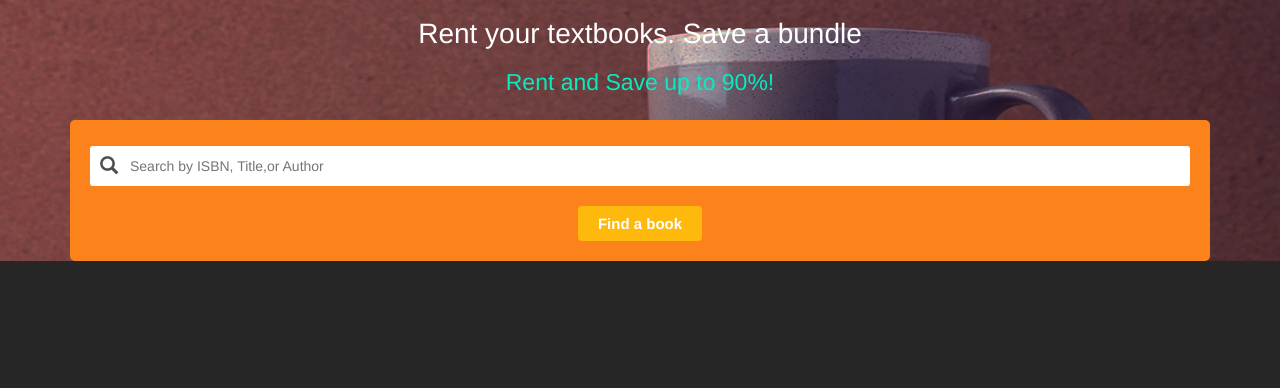
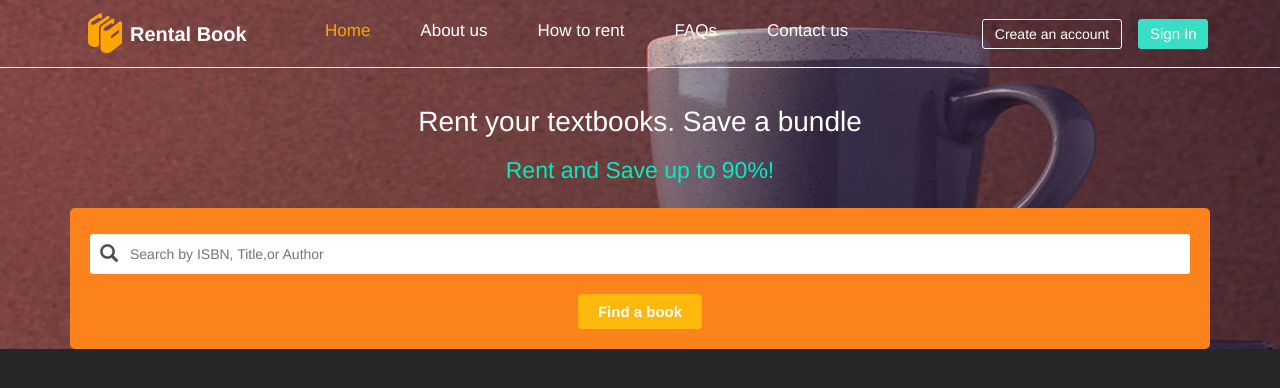
Before and after one commit to Praveen-O-Krishnan/bookstore, a website: page index.html in a window 1280 px wide. Drawn offline with nearby package versions, Linux system fonts and the light colour scheme.

Commit message:
added navigation header

```diff
--- /dev/null
+++ b/css/header-navigation.css
@@ -0,0 +1,117 @@
+
+.logoimage{
+  width: 40px;
+  margin-top: 20px;
+}
+.logotext{
+  position: absolute;
+  font-size: 18px;
+  padding-left: 5px;
+  font-weight: bold;
+  margin-top: 10px;
+}
+.topnav {
+  overflow: hidden;
+  margin-top: 0;
+
+}
+@media only screen and (min-width:1200px) {
+.logoimage{
+  margin-top: 10px;
+  }
+}
+@media only screen and (min-width:1200px) {
+.logotext{
+  font-size:20px;
+  }
+}
+
+a{
+  color:#fff;
+}
+.topnav a{
+  float: left;
+  display: block;
+  color:#fff;
+  padding: 14px 16px;
+  text-decoration: none;
+  font-size: 15px;
+  margin-left: 50px;
+  padding-bottom: 5px;
+}
+@media only screen and (min-width:1200px) {
+.topnav a {
+font-size:17px;
+padding: 19px 0;
+  }
+}
+.topnav a:hover {
+  color: #ffa500;
+}
+.topnav a.active{
+  color: #ffa500;
+}
+.topnav .icon {
+  display: none;
+  font-size: 25px;
+  color: #ffa500;
+}
+@media screen and (max-width: 600px) {
+  .topnav a:not(:first-child) {display: none;}
+  .topnav a.icon {
+    float: right;
+    display: block;
+  }
+}
+@media screen and (max-width: 600px) {
+  .topnav.responsive {position: relative;}
+  .topnav.responsive .icon {
+    position: absolute;
+    right: 0;
+    top: 0;
+  }
+  .topnav.responsive a {
+    float: none;
+    display: block;
+    text-align: center;
+  }
+}
+
+.createbutton{
+  margin-top: 10px;
+  width: 140px;
+  height: 30px;
+  background-color: Transparent;
+  border: 1px solid #fff;
+  border-radius: 3px;
+  color: #fff;
+  font-size: 14px;
+  margin-left: 20px;
+}
+@media only screen and (min-width:1200px) {
+.createbutton{
+margin-top:19px;
+margin-left: 57px;
+  }
+}
+.signin {
+  background-color: #3adec6;
+  border: 1px solid #3adec6;
+  border-radius: 3px;
+  height: 30px;
+  width: 70px;
+  margin-left: 8px;
+  font-size: 15px;
+}
+.hrline{
+  background-color: #9d928c;
+  margin-top: 5px;
+  width:100%;
+}
+@media only screen and (min-width:1200px) {
+.hrline{
+  background-color: #9d928c;
+margin top:200px;
+  width:100%;
+  }
+}
--- a/index.html
+++ b/index.html
@@ -10,10 +10,13 @@
   <!-- Bootstrap -->
   <link href="node_modules/bootstrap/dist/css/bootstrap.min.css" rel="stylesheet">
   <link href="node_modules/normalize.css/normalize.css" rel="stylesheet">
+  <link rel="stylesheet" href="css/style.css">
+  <link rel="stylesheet" href="https://cdnjs.cloudflare.com/ajax/libs/font-awesome/4.7.0/css/font-awesome.min.css">
 
   <style type="text/css">
   @import url("css/style.css");
   @import url("css/header-search.css");
+  @import url("css/header-navigation.css");
 </style>
 
 
@@ -32,6 +35,46 @@
       <!-- header -->
       <div class="site-header">
         <div class="site-banner">
+          <!-- header-logopart by Akanksha begin -->
+          <div class="container">
+            <div class="header-section">
+              <div class="col-md-2">
+                <div class="logoimage">
+                  <img src="img/logo.png" alt="logoimage"><span class="logotext">Rental Book</span>
+                </div>
+              </div>
+                <div class="col-md-7">
+                <div class="topnav" id="myTopnav">
+                  <a href="javascript:void(0);" class="icon" onclick="myFunction()">
+                    <i class="fa fa-bars"></i>
+                  </a>
+                  <a href="#" class="active">Home</a>
+                  <a href="#">About us</a>
+                  <a href="#">How to rent</a>
+                  <a href="#">FAQs</a>
+                  <a href="#">Contact us</a>
+                </div>
+                <script>
+                function myFunction() {
+                  var x = document.getElementById("myTopnav");
+                  if (x.className === "topnav") {
+                    x.className += " responsive";
+                  } else {
+                    x.className = "topnav";
+                  }
+                }
+              </script>
+            </div>
+            <div class="col=-md-3">
+                <button type="button" name="create" class="createbutton">Create an account</button>
+                <button type="button" name="sign" class="signin">Sign In</button>
+            </div>
+          </div>
+        </div>
+            <div class="row">
+              <hr class="hrline">
+            </div>
+        <!-- header-logopart by Akanksha end-->
 
         <!-- code written by Shiva: begin -->
         <div class="container">
```
Also changed, not shown: img/logo.png (added). Lines whose indentation alone changed are shown as unchanged.
